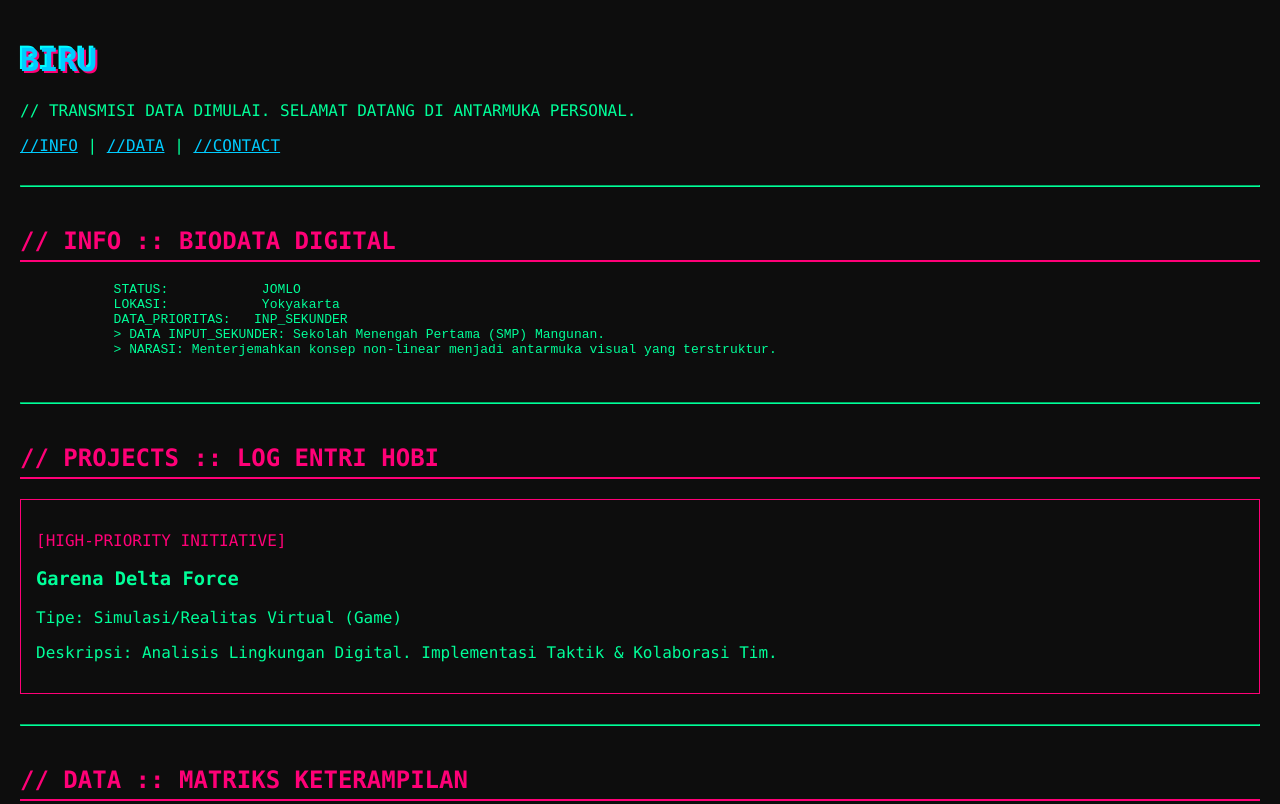
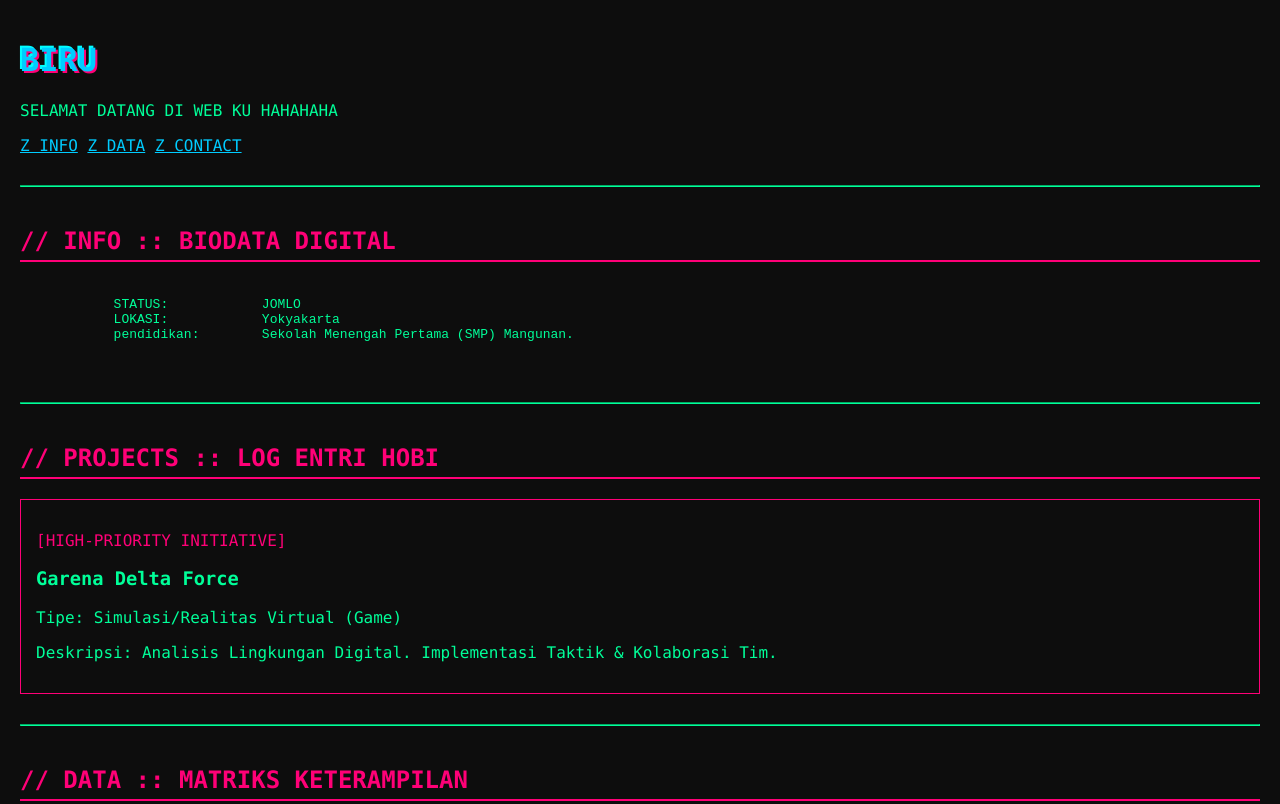
Before and after one commit to finzoreo-crypto/Finzoreo-crypto.github.io, a plain HTML site: page index.html in a window 1280 px wide. Shown: the top 804 px of the page. Drawn offline with Linux system fonts and the light colour scheme.

Commit message:
Update welcome message and navigation links

```diff
--- a/index.html
+++ b/index.html
@@ -73,11 +73,11 @@
 
     <header id="home">
         <h1>  BIRU</h1>
-        <p>// TRANSMISI DATA DIMULAI. SELAMAT DATANG DI ANTARMUKA PERSONAL.</p>
+        <p>     SELAMAT DATANG DI WEB KU HAHAHAHA</p>
         <nav>
-            <a href="#about" style="color: #00ccff;">//INFO</a> |
-            <a href="#skills" style="color: #00ccff;">//DATA</a> |
-            <a href="#contact" style="color: #00ccff;">//CONTACT</a>
+            <a href="#about" style="color: #00ccff;">Z INFO</a>
+            <a href="#skills" style="color: #00ccff;">Z DATA</a>
+            <a href="#contact" style="color: #00ccff;">Z CONTACT</a>
         </nav>
     </header>
 
@@ -88,9 +88,8 @@
         <pre>
             STATUS:            JOMLO
             LOKASI:            Yokyakarta
-            DATA_PRIORITAS:   INP_SEKUNDER
-            > DATA INPUT_SEKUNDER: Sekolah Menengah Pertama (SMP) Mangunan.
-            > NARASI: Menterjemahkan konsep non-linear menjadi antarmuka visual yang terstruktur.
+            pendidikan:        Sekolah Menengah Pertama (SMP) Mangunan.
+
         </pre>
     </section>
 
```
